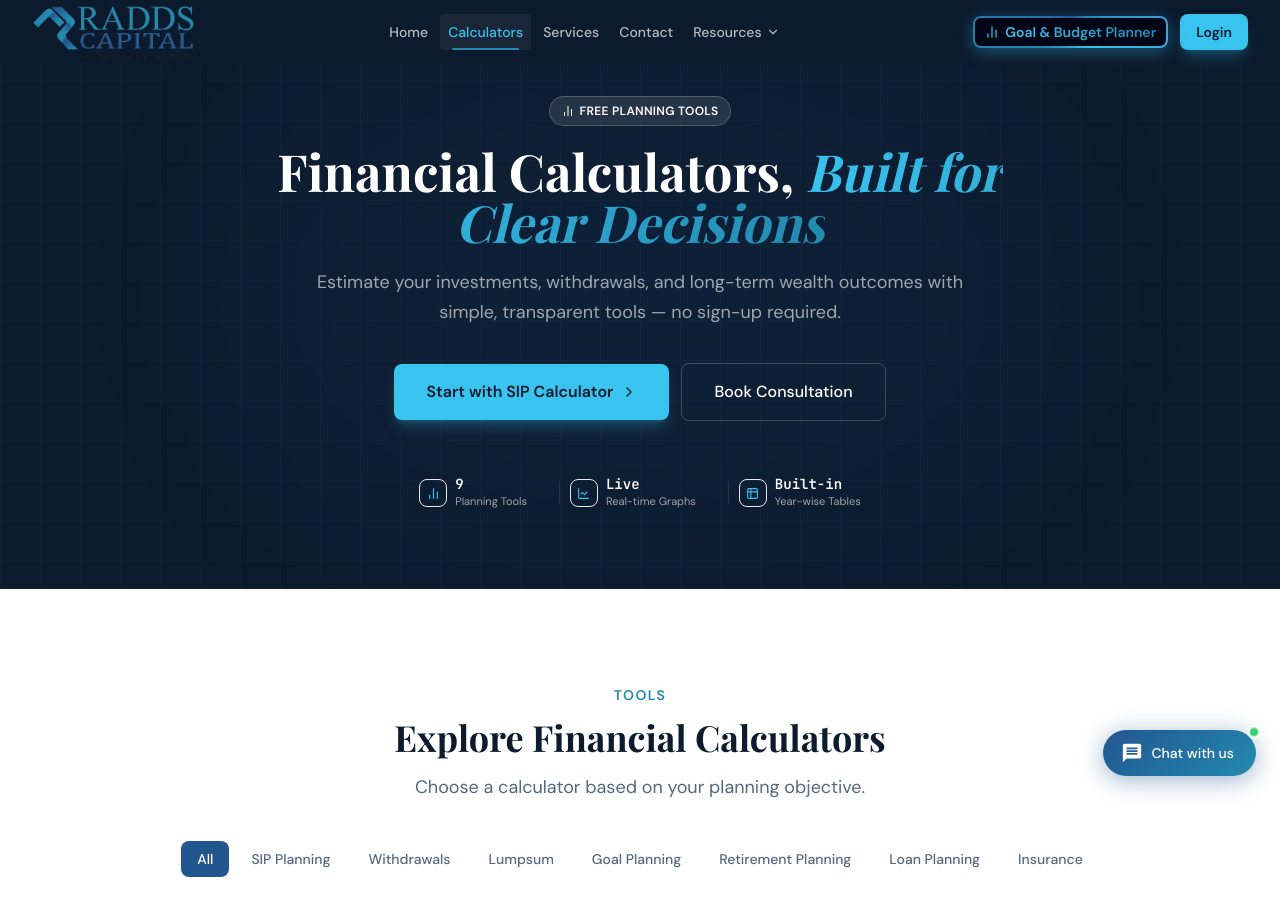
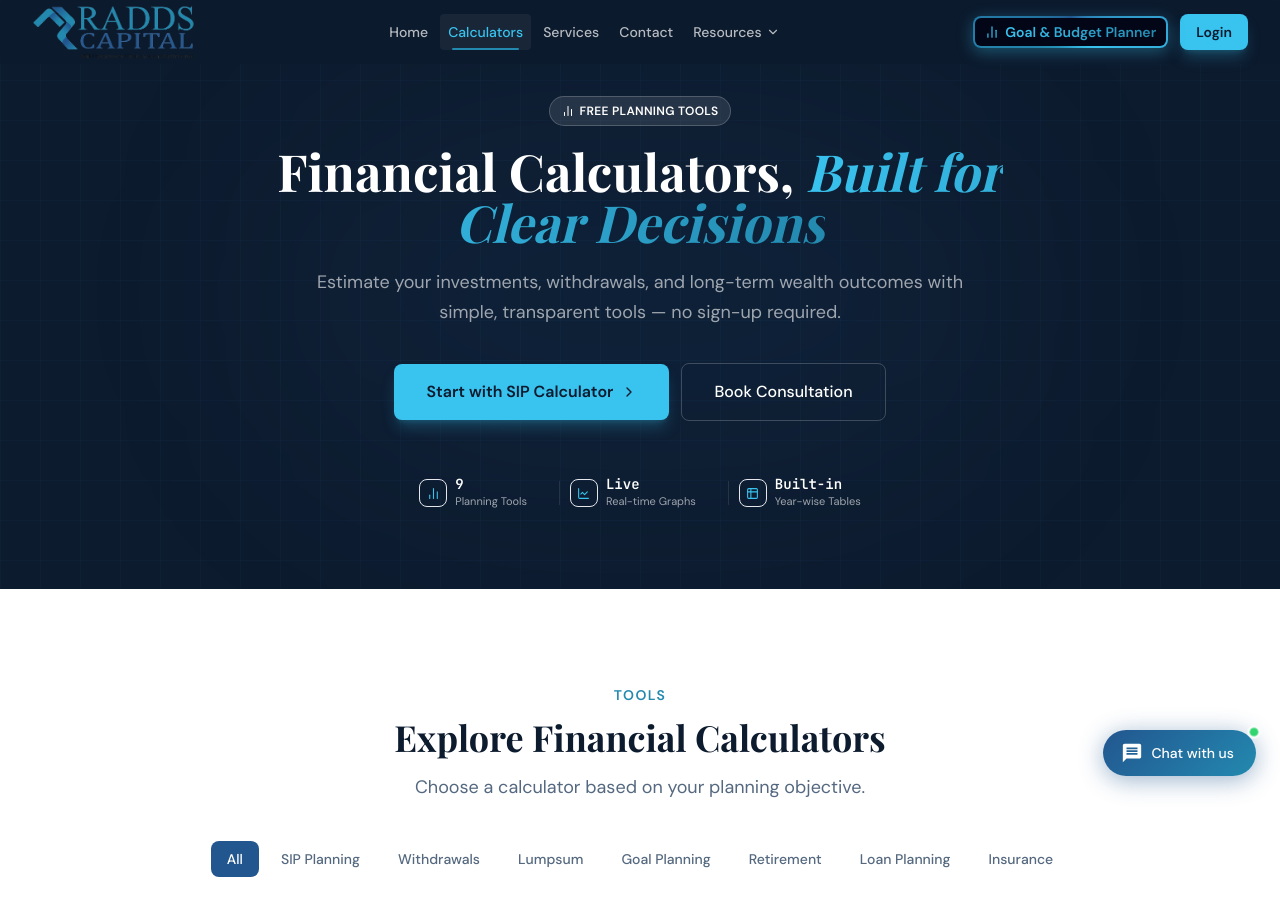
Before and after one commit to SwarikaaM/radds-v2, a React (Vite) app: page /calculators in a window 1280 px wide. Shown: the top 924 px of the page. Built offline with nearby package versions, Linux system fonts and the light colour scheme; a web font is replaced by a local one.

Commit message:
refactoring retirement calc

```diff
--- a/src/data/calculators.js
+++ b/src/data/calculators.js
@@ -101,7 +101,7 @@ export const calculators = [
     shortDescription:
       "See how much you'll need at retirement, adjusted for inflation, and how big a gap (if any) you need to close.",
     icon: "PiggyBank",
-    category: "Retirement Planning",
+    category: "Retirement",
     route: "/calculators/retirement",
     inputsSummary: "Current age · Retirement age · Expenses · Existing corpus",
     bestFor: "Anyone planning how much they need to retire comfortably",
@@ -114,7 +114,7 @@ export const calculatorCategories = [
   "Withdrawals",
   "Lumpsum",
   "Goal Planning",
-  "Retirement Planning",
+  "Retirement",
   "Loan Planning",
   "Insurance",
 ];
```
